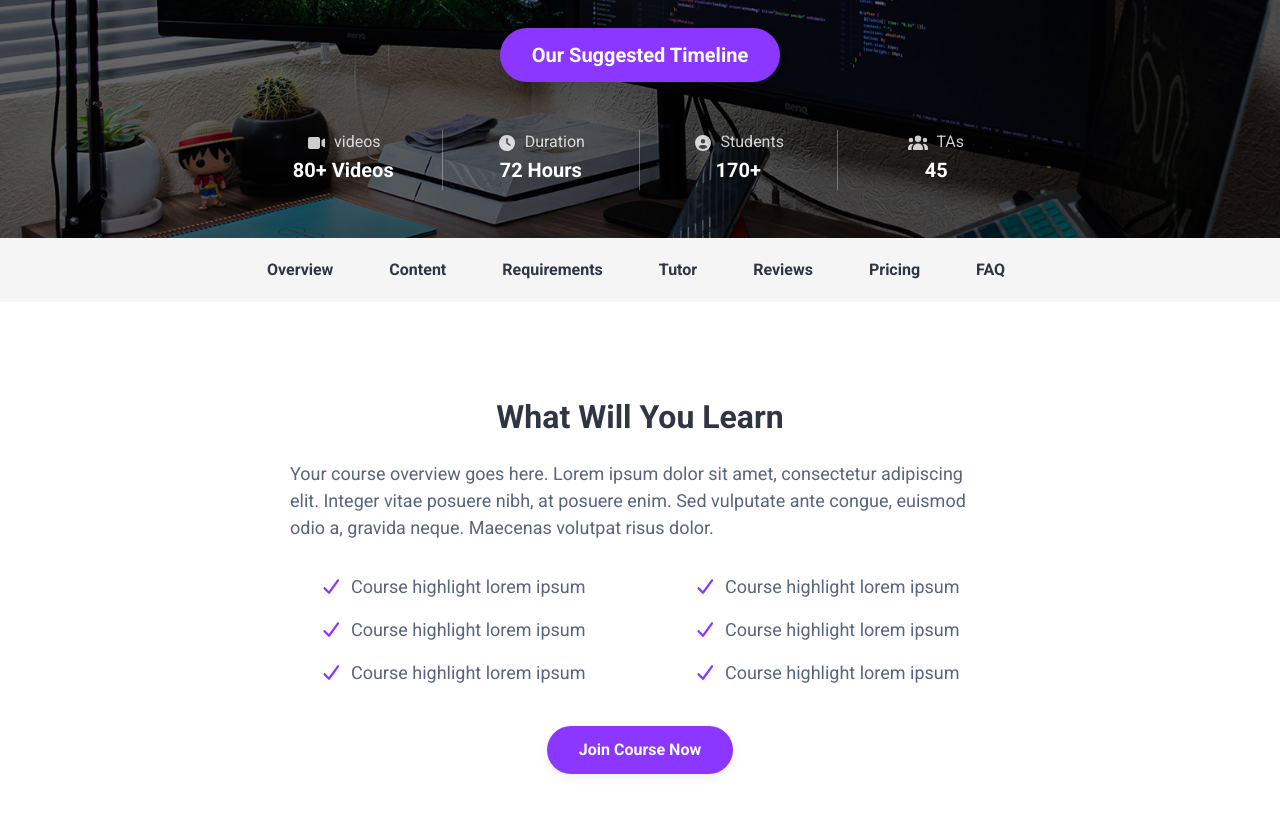
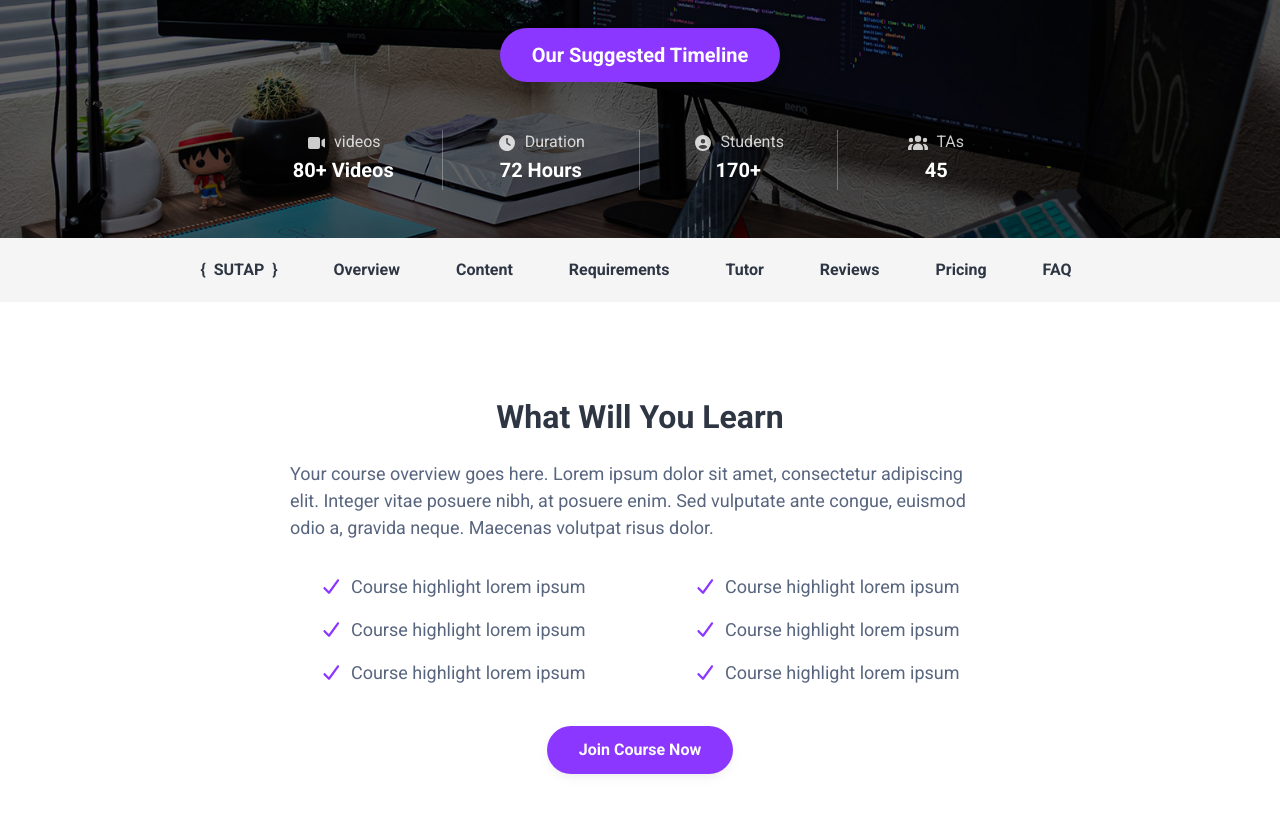
Before and after one commit to AdvProg2020/AdvProg2020.github.io, a Jekyll site: the page built from index.html, in a window 1280 px wide and 900 px high, scrolled down 313 px, cut to the strip 0-818 px from the top of the window. Shown: the top 814 px of the strip. Built offline with Jekyll 4.4.1, drawn with Linux system fonts in a browser that asks for light colours; nearby versions of some CDN libraries; library files that are not in the unit come from our copies.

Commit message:
add title to navbar

```diff
--- a/_layouts/single.html
+++ b/_layouts/single.html
@@ -77,6 +77,9 @@
 	        <div id="section-nav-wrapper" class="section-nav-wrapper text-center">
 	            <div class="container-fluid justify-content-center">
 	                <ul id="section-nav" class="section-nav nav list-inline">
+						<li class="nav-item"><a class="nav-link scrollto"  href="#">
+							<span class="text-highlight pr-2">{</span><span class="name">{{ site.title }}</span><span class="text-highlight pl-2">}</span>
+						</a></li>
 	                    <li class="nav-item"><a class="nav-link scrollto"  href="#section-overview">Overview</a></li>
 	                    <li class="nav-item"><a class="nav-link scrollto"  href="#section-content">Content</a></li>
 	                    <li class="nav-item"><a class="nav-link scrollto"  href="#section-requirements">Requirements</a></li>
```
